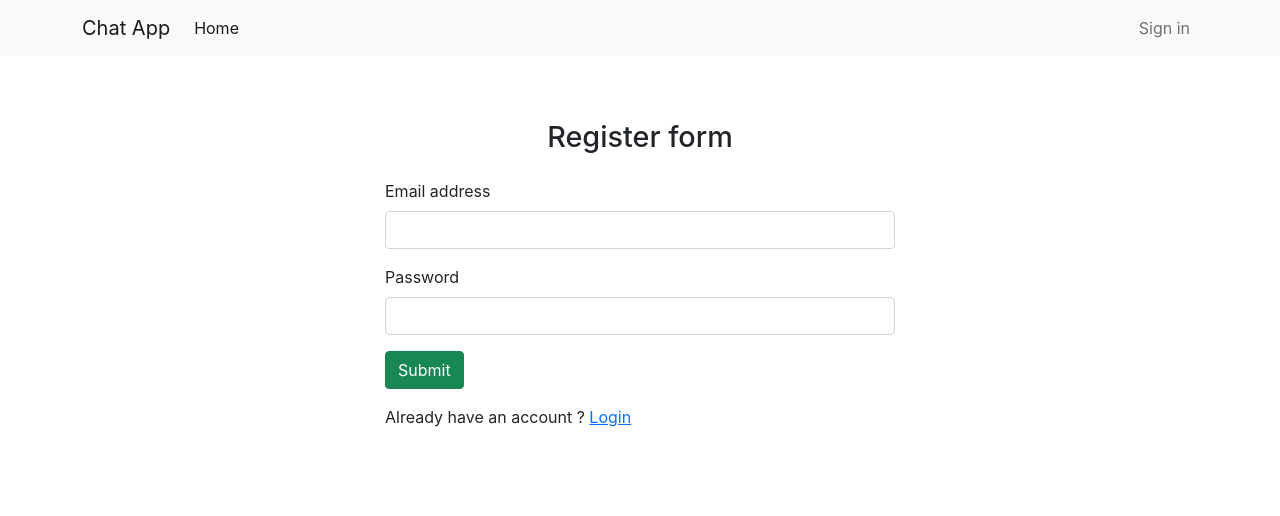
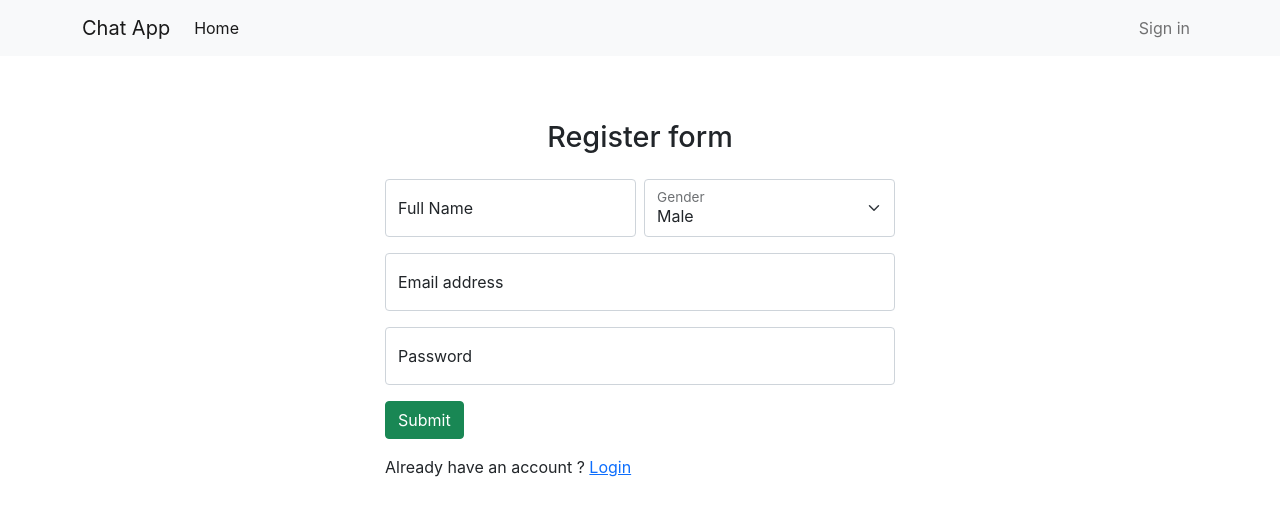
Before and after one commit to POOL4T7/Social, a React (Create React App) app: page /register in a window 1280 px wide. Shown: the top 516 px of the page. Built offline with nearby package versions, Linux system fonts and the light colour scheme.

Commit message:
auth completed

```diff
--- a/package.json
+++ b/package.json
@@ -12,6 +12,8 @@
     "react-redux": "^7.2.6",
     "react-router-dom": "^6.2.1",
     "react-scripts": "5.0.0",
+    "react-toastify": "^8.1.0",
+    "redux": "^4.1.2",
     "redux-devtools-extension": "^2.13.9",
     "redux-thunk": "^2.4.1",
     "socket.io-client": "^4.4.1",
--- a/src/App.js
+++ b/src/App.js
@@ -5,6 +5,8 @@ import Login from "./Pages/Login";
 import Register from "./Pages/Register";
 import Dashboard from "./Pages/Dashboard";
 import Friends from "./Pages/Friends";
+import { ToastContainer } from "react-toastify";
+import "react-toastify/dist/ReactToastify.css";
 
 function App() {
   return (
@@ -12,6 +14,7 @@ function App() {
       <Router>
         <div className="main">
           <Navbar />
+          <ToastContainer />
           <Routes>
             <Route path="/" element={<Landing />} />
             <Route path="/login" element={<Login />} />
@@ -20,7 +23,6 @@ function App() {
             <Route path="/friends" element={<Friends />} />
           </Routes>
         </div>
-
       </Router>
     </>
   );
--- a/src/Components/Navbar.jsx
+++ b/src/Components/Navbar.jsx
@@ -1,7 +1,10 @@
 import React from "react";
+import { useSelector } from "react-redux";
 import { Link } from "react-router-dom";
 
 const Navbar = () => {
+  const userLogin = useSelector((state) => state.userLogin);
+  const { userInfo } = userLogin;
   return (
     <nav className="navbar navbar-expand-lg navbar-light bg-light">
       <div className="container">
@@ -34,9 +37,15 @@ const Navbar = () => {
           <div className="d-flex">
             <ul className="navbar-nav me-auto mb-2 mb-lg-0">
               <li className="nav-item">
-                <Link className="nav-link" to="/login">
-                  Sign in
-                </Link>
+                {userInfo?.token ? (
+                  <Link className="nav-link" to="/profile">
+                    {userInfo.user.profileDetails.name[0]}
+                  </Link>
+                ) : (
+                  <Link className="nav-link" to="/login">
+                    Sign in
+                  </Link>
+                )}
               </li>
             </ul>
           </div>
--- a/src/Pages/Landing.jsx
+++ b/src/Pages/Landing.jsx
@@ -3,10 +3,13 @@ import { Link } from "react-router-dom";
 import Card from "../Components/Card";
 import { Users } from "../data";
 import Footer from "../Components/Footer";
+import { useSelector } from "react-redux";
+
 const Landing = () => {
-  let isLoggedIn = true;
   let id = -1;
   const [notFriend, setNotFriend] = useState([]);
+  const userLogin = useSelector((state) => state.userLogin);
+  const { userInfo } = userLogin;
   useEffect(() => {
     let users = Users.filter((user) => {
       return user.id !== id;
@@ -16,10 +19,16 @@ const Landing = () => {
 
   return (
     <>
-      {isLoggedIn ? (
+      {userInfo?.token ? (
         <>
           <div className="container  mt-5">
-            <h3 className="text-center mb-5">Add More Friends</h3>
+            <h3 className="text-center mb-5">
+              Hello{" "}
+              <span style={{ color: "red" }}>
+                {userInfo.user.profileDetails.name.split(" ")[0]}
+              </span>{" "}
+              Add More Friends
+            </h3>
             <div className="row">
               {notFriend.map((user) => (
                 <div
--- a/src/Pages/Login.jsx
+++ b/src/Pages/Login.jsx
@@ -1,24 +1,37 @@
 import FormConatiner from "../Components/FormConatiner";
-import { Link, useSearchParams } from "react-router-dom";
-import { useState } from "react";
-import axios from "axios";
+import { Link, useNavigate, useSearchParams } from "react-router-dom";
+import { useEffect, useState } from "react";
+import { login } from "../actions/AuthAction";
+import { useDispatch, useSelector } from "react-redux";
 
 const Login = () => {
   // eslint-disable-next-line no-unused-vars
   const [searchParams, setSearchParams] = useSearchParams();
   let redirect = searchParams.get("redirect") || "/";
 
+  let dispatch = useDispatch();
   const [email, setEmail] = useState("");
   const [password, setPassword] = useState("");
 
+  const navigate = useNavigate();
+  const userLogin = useSelector((state) => state.userLogin);
+  const { userInfo } = userLogin;
+
   const submitHandler = async (e) => {
     e.preventDefault();
-    const res = await axios.post("auth/login", {
-      email,
-      password,
-    });
-    console.log(res.data);
+    try {
+      await dispatch(login(email, password));
+    } catch (e) {
+      console.log(e.message);
+    }
   };
+
+  useEffect(() => {
+    if (userInfo?.token) {
+      navigate("/");
+    }
+  }, [navigate, userInfo?.token]);
+
   return (
     <>
       <FormConatiner>
--- a/src/Pages/Register.jsx
+++ b/src/Pages/Register.jsx
@@ -1,7 +1,8 @@
-import React, { useState } from "react";
+import React, { useEffect, useState } from "react";
 import FormConatiner from "../Components/FormConatiner";
-import { Link, useSearchParams } from "react-router-dom";
-import axios from "axios";
+import { Link, useNavigate, useSearchParams } from "react-router-dom";
+import { register } from "../actions/AuthAction";
+import { useDispatch, useSelector } from "react-redux";
 
 const Register = () => {
   // eslint-disable-next-line no-unused-vars
@@ -9,43 +10,84 @@ const Register = () => {
   let redirect = searchParams.get("redirect") || "/";
   const [email, setEmail] = useState("");
   const [password, setPassword] = useState("");
+  const [name, setName] = useState("");
+  const [gender, setGender] = useState("");
+  let dispatch = useDispatch();
+  const navigate = useNavigate();
+  const userLogin = useSelector((state) => state.userLogin);
+  const { userInfo } = userLogin;
 
   const submitHandler = async (e) => {
     e.preventDefault();
-    const res = await axios.post("auth/register", {
-      email,
-      password,
-    });
-    console.log(res.data);
+    try {
+      dispatch(register(email, password));
+    } catch (e) {
+      console.log(e.message);
+    }
   };
+  useEffect(() => {
+    if (userInfo?.token) {
+      navigate("/");
+    }
+  }, [navigate, redirect, userInfo?.token]);
+
   return (
     <>
       <FormConatiner>
         <h1 className="text-center">Register form</h1>
         <form>
-          <div className="mb-3">
-            <label htmlFor="email" className="form-label">
-              Email address
-            </label>
+          <div className="row g-2 mb-3">
+            <div className="col-md">
+              <div className="form-floating">
+                <input
+                  type="text"
+                  className="form-control"
+                  id="name"
+                  placeholder="Full Name"
+                  value={name}
+                  onChange={(e) => setName(e.target.value)}
+                />
+                <label htmlFor="name">Full Name</label>
+              </div>
+            </div>
+            <div className="col-md">
+              <div className="form-floating">
+                <select
+                  className="form-select"
+                  id="gender"
+                  aria-label="Floating label select example"
+                  value={gender}
+                  onChange={(e) => setGender(e.target.value)}
+                >
+                  <option value="Male">Male</option>
+                  <option value="Female">Female</option>
+                  <option value="Other">Other</option>
+                </select>
+                <label htmlFor="gender">Gender</label>
+              </div>
+            </div>
+          </div>
+          <div className="form-floating mb-3">
             <input
               type="email"
               className="form-control"
               id="email"
+              placeholder="name@example.com"
               value={email}
               onChange={(e) => setEmail(e.target.value)}
             />
+            <label htmlFor="email">Email address</label>
           </div>
-          <div className="mb-3">
-            <label htmlFor="password" className="form-label">
-              Password
-            </label>
+          <div className="form-floating mb-3">
             <input
               type="password"
               className="form-control"
               id="password"
+              placeholder="Password"
               value={password}
               onChange={(e) => setPassword(e.target.value)}
             />
+            <label htmlFor="password">Password</label>
           </div>
           <button
             type="submit"
--- a/src/actions/AuthAction.js
+++ b/src/actions/AuthAction.js
@@ -9,6 +9,7 @@ import {
     USER_LOGIN_RESET,
     USER_LOGOUT,
 } from "../constraints/AuthConstraint";
+import { toast } from "react-toastify";
 
 import axios from "axios";
 
@@ -17,13 +18,18 @@ export const register = (email, password, name, gender) => async (dispatch) => {
         dispatch({ type: USER_REGISTER_REQUEST });
         const { data } = await axios.post("auth/register", {
             email,
-            password, name, gender
+            password,
+            name,
+            gender,
         });
+        // toast.success(data.msg);
         dispatch({ type: USER_REGISTER_SUCCESS, payload: data });
         dispatch({ type: USER_LOGIN_SUCCESS, payload: data });
         localStorage.setItem("userInfo", JSON.stringify(data.data));
     } catch (e) {
-        console.log(`register authAction`, e.message);
+        toast.warning(
+            e.response && e.response.data.msg ? e.response.data.msg : e.message
+        );
         dispatch({
             type: USER_REGISTER_FAIL,
             payload: e.response && e.response.data.msg ? e.response.data : e.message,
@@ -41,9 +47,13 @@ export const login = (email, password) => async (dispatch) => {
             email,
             password,
         });
+        // toast.success(data.msg);
         dispatch({ type: USER_LOGIN_SUCCESS, payload: data });
         localStorage.setItem("userInfo", JSON.stringify(data.data));
     } catch (e) {
+        toast.warning(
+            e.response && e.response.data.msg ? e.response.data.msg : e.message
+        );
         dispatch({
             type: USER_LOGIN_FAIL,
             payload:
--- a/src/index.js
+++ b/src/index.js
@@ -3,11 +3,13 @@ import ReactDOM from 'react-dom';
 import './index.css';
 import App from './App';
 import reportWebVitals from './reportWebVitals';
+import { Provider } from 'react-redux'
+import store from './store';
 
 ReactDOM.render(
-  <React.StrictMode>
+  <Provider store={store}>
     <App />
-  </React.StrictMode>,
+  </Provider>,
   document.getElementById('root')
 );
 
```
Also changed, not shown: 1 other file (tests, documents, lock files or other folders).
